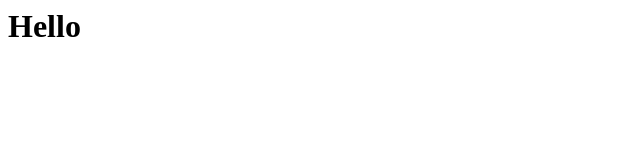
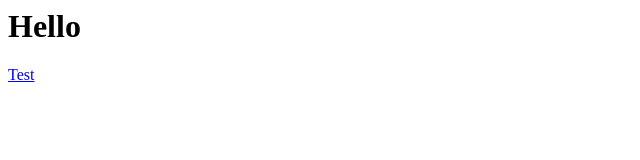
Before and after one commit to subhanmahmood/autorelease-test, a website: page index.html in a window 1280 px wide. Shown: the full height of the page, 0-640 px from the left. Drawn offline with Linux system fonts and the light colour scheme.

Commit message:
chore: added link to test.html

```diff
--- a/index.html
+++ b/index.html
@@ -4,5 +4,6 @@
     </head>
     <body>
         <h1>Hello</h1>
+        <a href="./test.html">Test</a>
     </body>
 </html>
```
